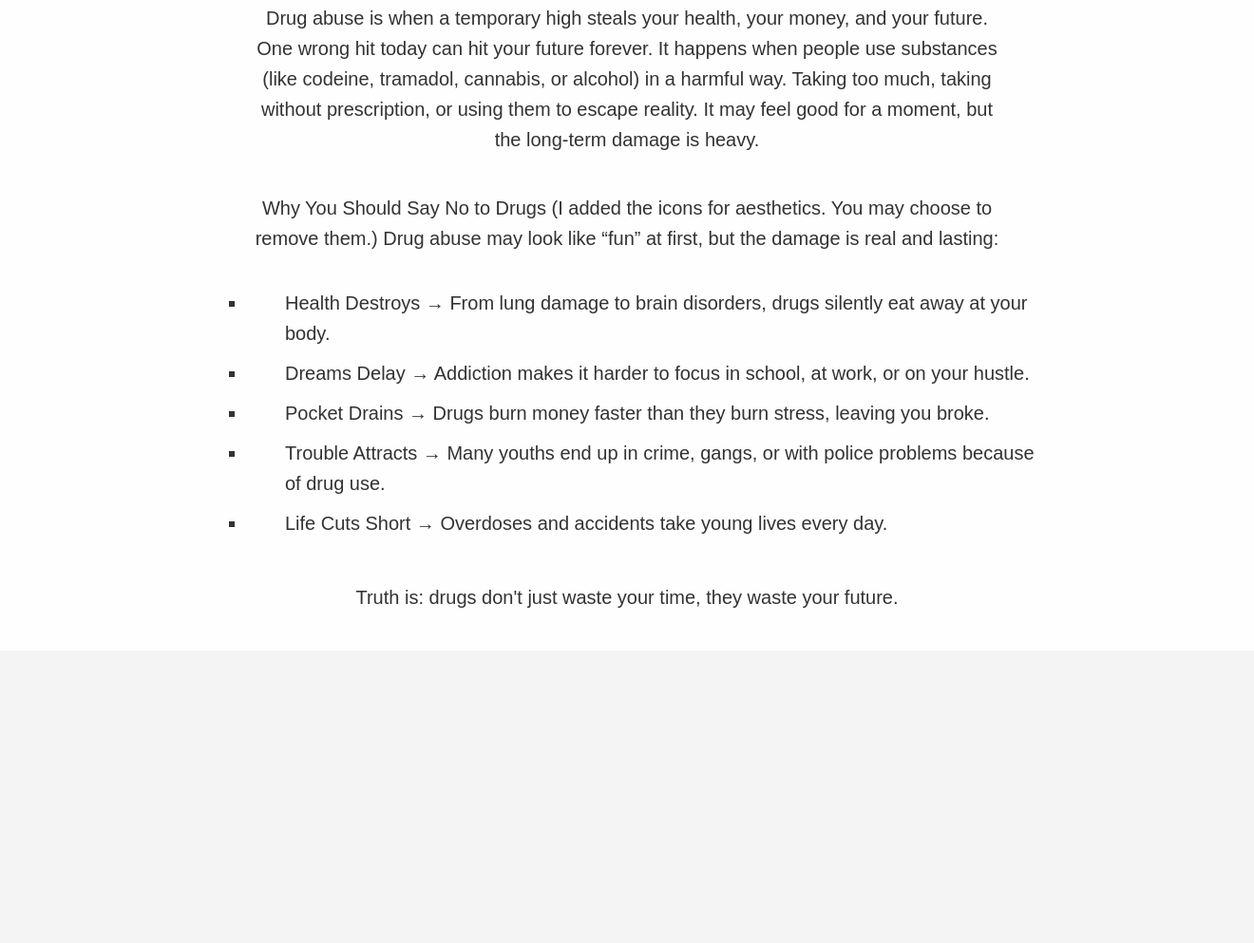
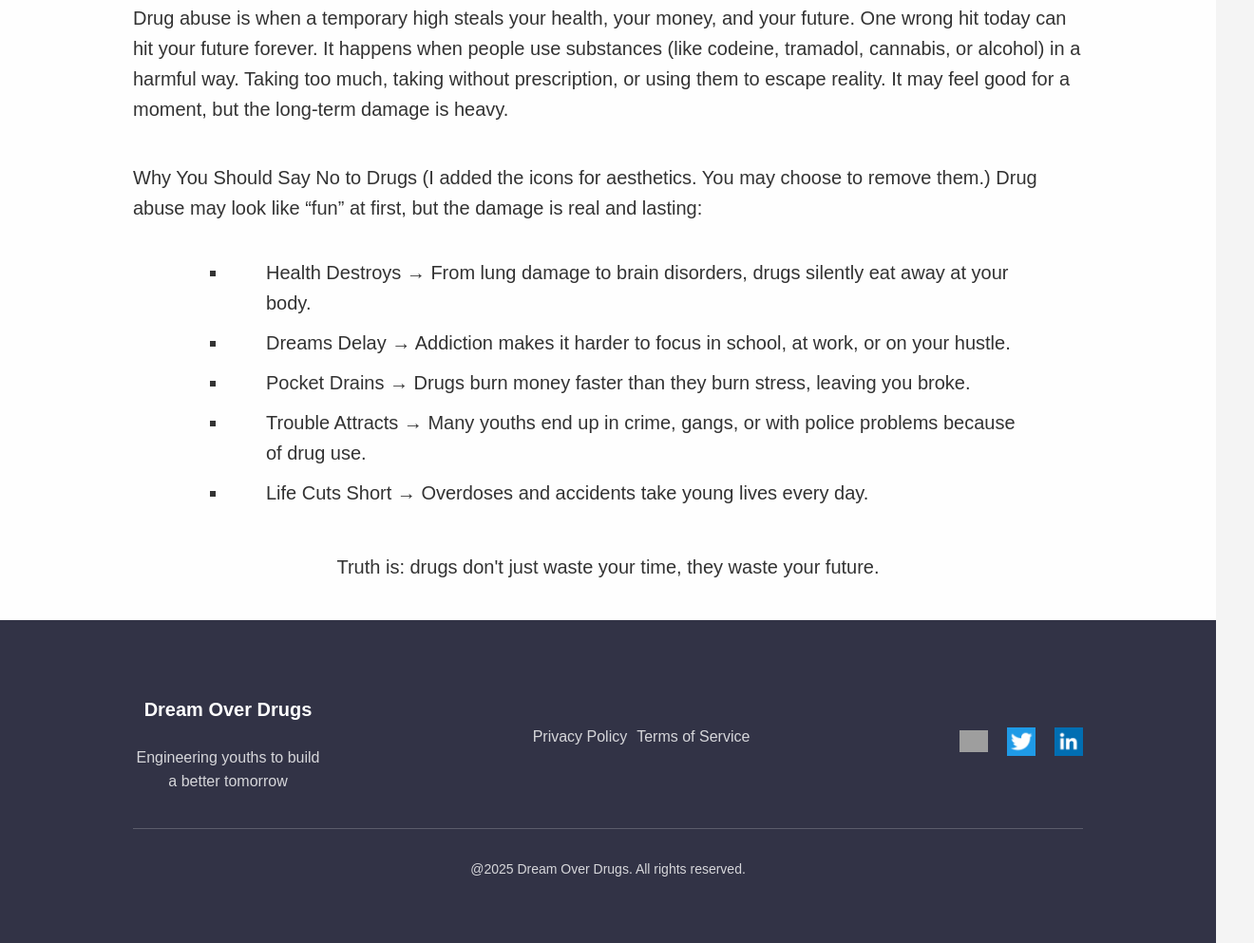
Before and after one commit to AjeeAI/html_task2, a plain HTML site: page index.html in a window 1280 px wide. Shown: the part 725-1718 px from the top of the page at 95% size, 1320 px wide, since content can reach past the window. Before the commit the page ends 1410 px from the top, so only its background shows below. Drawn offline with Linux system fonts and the light colour scheme; grey boxes are pictures that could not be loaded.

Commit message:
Semi final version from my end

```diff
--- a/index.html
+++ b/index.html
@@ -180,7 +180,50 @@ Drug abuse may look like “fun” at first, but the damage is real and lasting:
 
 <!-- =================Footer Page=================== -->
 
+<footer class = "footer">
+    <div class = "footer-top">
+        <div class = "footer-top-left">
+            <h4>
+                Dream Over Drugs
+            </h4>
+            <p>
+                Engineering youths to build a better tomorrow
+            </p>
+        </div>
+        <div class = "footer-top-left-mid">
+            <p>
+                Privacy Policy
+            </p>
 
+            <p>
+                Terms of Service
+            </p>
+
+        </div>
+        <div  class ="footer-top-right">
+            <div class = "icon">
+                <img src = "./images/facebook_logo.png">
+            </div>
+            <div class = "icon">
+                <img src = "./images/twitter_logo.png">
+            </div>
+
+            <div class = "icon">
+                <img src = "./images/linkedin_logo.png">
+            </div>
+        </div>
+    </div>
+
+    <div class ="footer-divider">
+
+    </div>
+
+    <div class = "footer-bottom">
+        <p>
+            @2025 Dream Over Drugs. All rights reserved.
+        </p>
+    </div>
+</footer>
 
 
 </body>
--- a/styles.css
+++ b/styles.css
@@ -5,8 +5,8 @@
     margin: 0;
     padding: 0;
     background-color: #f4f4f4;
-    width: 100%;
-    height: 100%;
+    /* width: 100%;
+    height: 100%; */
 }
 
 .header {
@@ -66,7 +66,7 @@
      background-repeat: no-repeat;
     padding: 20px;
     text-align: center;
-    width: 100%;
+    /* width: 100%; */
      display: flex;
     justify-content: center;
     flex-direction: column;
@@ -123,7 +123,7 @@
     background-color: rgba(255, 255, 255, 0.945);
     padding: 20px;
     text-align: center;
-    width: 100%;
+    /* width: 100%; */
     display: flex;
     justify-content: center;
     flex-direction: column;
@@ -141,9 +141,9 @@
 .awareness p{
     font-size: 20px;
     color: black;
-    max-width: 800px;
+    max-width: 1000px;
     line-height: 1.6;
-    text-align: center;
+    text-align: left;
     opacity: 0.8;
 }
 
@@ -159,11 +159,107 @@
     padding-left: 40px;
 }
 
-.leftp{
+.footer{
+    background-color: rgb(50, 51, 70);
+    color: white;
+    padding: 20px;
+    text-align: center;
+    /* width: 100%; */
+    height: 300px;
     display: flex;
-    justify-content: left;
-    text-align: left;
+    justify-content: center;
+    flex-direction: column;
+    align-items: center;
+    display: flex;
+    flex-direction: column;
+}
+
+.footer-top{
+    display: flex;
+    justify-content: space-between;
+    gap: 0px;
+    width: 100%;
+    max-width: 1000px;
+    margin-bottom: 20px;
+    align-items: center;
+}
+
+.footer-top-left{
+    display: flex;
+    flex-direction: column;
     align-items: left;
+    gap: 0px;
+}
 
+.footer-top-left h4{
+    font-size: 20px;
+    font-weight: bold;
+    color: white;
+    margin-bottom: 10px;
 }
+
+.footer-top-left-mid{
+    display: flex;
+
+    gap: 10px;
+    margin-bottom: 10px;
+}
+
+.footer-top-left-mid p{
+    font-size: 16px;
+    color: white;
+    max-width: 200px;
+    line-height: 1.6;
+    text-align: center;
+    opacity: 0.8;
+}
+.footer-top-left p{
+    font-size: 16px;
+    color: white;
+    max-width: 200px;
+    line-height: 1.6;
+    text-align: center;
+    opacity: 0.8;
+}
+
+.footer-top-right{
+    display: flex;
+
+    gap: 20px;
+}
+
+
+.footer-top-right .icon{
+    width: 30px;
+    height: 30px;
+    object-fit: contain;
+    cursor: pointer;
+    display: flex;
+    justify-content: center;
+    background-color: transparent;
+}
+.footer-top-right img{
+    width: 30px;
+    height: 30px;
+    object-fit: contain;
+    cursor: pointer;
+    display: block;
+    background-color: transparent;
+}
+
+.footer-divider{
+    width: 100%;
+    max-width: 1000px;
+    height: 1px;
+    background-color: white;
+    margin-bottom: 20px;
+    opacity: 0.2;
+}
+
+.footer-bottom p{
+    font-size: 14px;
+    color: white;
+    opacity: 0.8;
+}
+
  /* ================== Shola's part ============= */
```
Also changed, not shown: images/linkedin_logo.png (added), images/twitter_logo.png (added), 1 other file.
